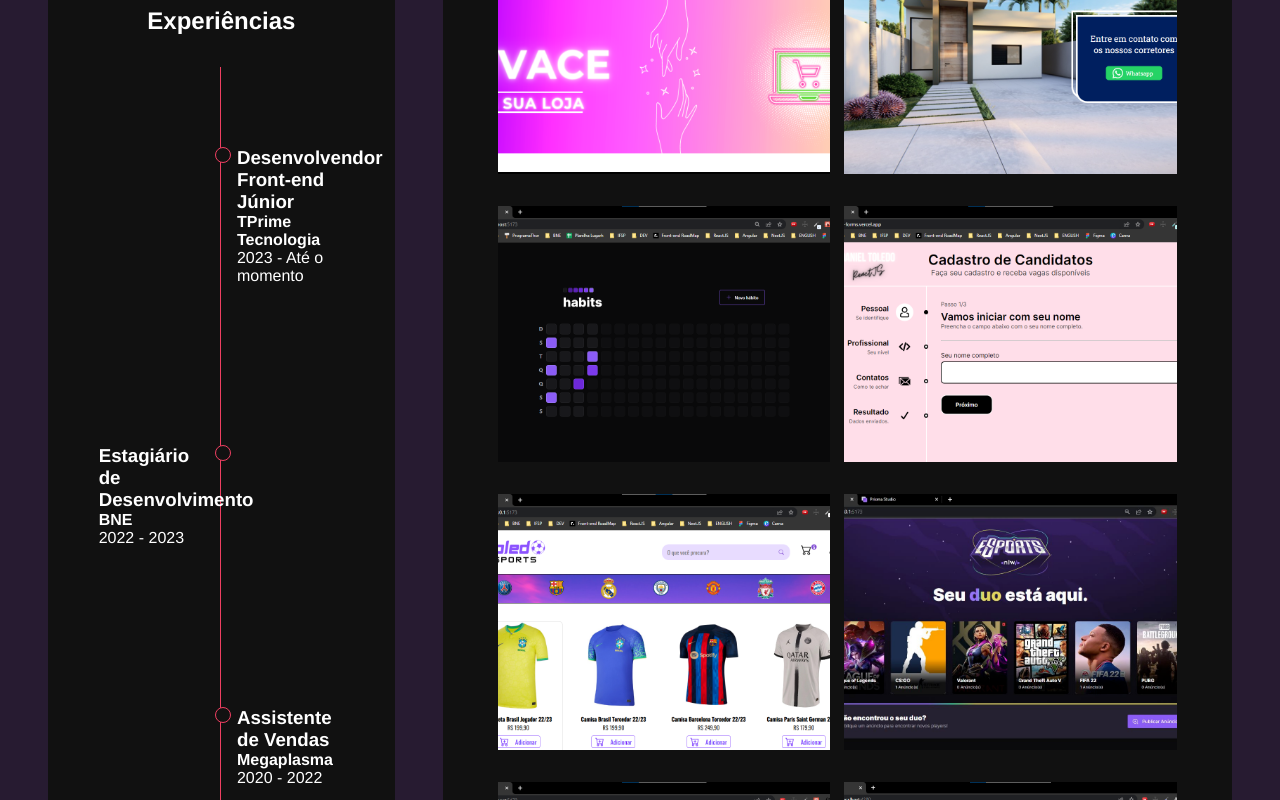
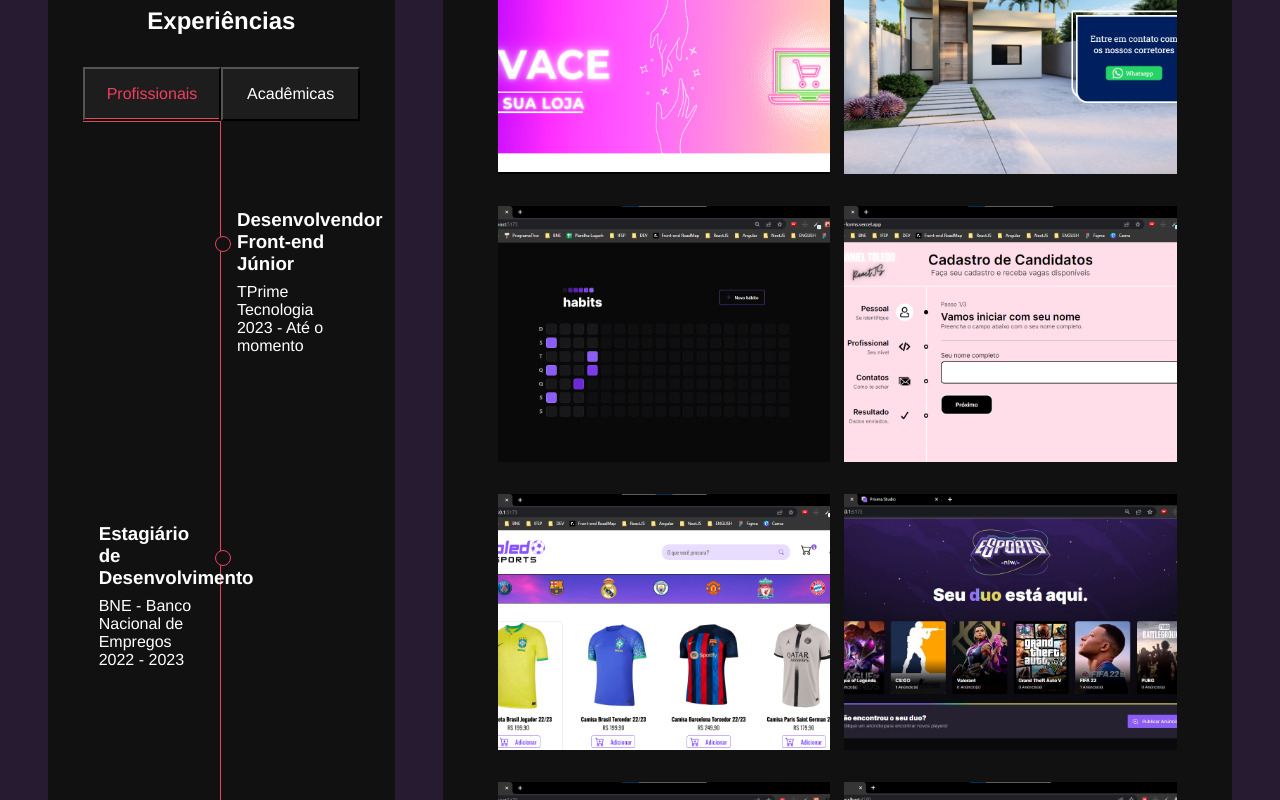
Before and after one commit to DanielAlmeidaToledo/Portfolio_DanielToledo, a React (Vite) app: page / in a window 1280 px wide. Shown: the part 1640-2440 px from the top of the page. Built offline with nearby package versions, Linux system fonts and the light colour scheme.

Commit message:
Adding Experiences and Courses

```diff
--- a/package.json
+++ b/package.json
@@ -9,6 +9,7 @@
     "preview": "vite preview"
   },
   "dependencies": {
+    "@radix-ui/react-tabs": "^1.0.2",
     "@react-spring/web": "^9.7.1",
     "@types/react-slick": "^0.23.10",
     "react": "^18.2.0",
--- a/src/components/Experience.tsx
+++ b/src/components/Experience.tsx
@@ -1,4 +1,5 @@
 import "../styles/components/experience.sass";
+import * as Tabs from "@radix-ui/react-tabs";
 
 const Experiences = [
   {
@@ -8,13 +9,31 @@
   },
   {
     role: "Estagiário de Desenvolvimento",
-    company: "BNE",
+    company: "BNE - Banco Nacional de Empregos",
     date: "2022 - 2023",
   },
   {
     role: "Assistente de Vendas",
-    company: "Megaplasma",
+    company: "Megaplasma Comercial",
     date: "2020 - 2022",
+  },
+  {
+    role: "Monitor de Matemática",
+    company: "IFSP- Campus Boituva",
+    date: "2019",
+  },
+];
+
+const Courses = [
+  {
+    role: "Análise e Desenvolvimento de Sistemas",
+    company: "IFSP - Campus Boituva",
+    date: "2022 - 2024",
+  },
+  {
+    role: "Técnico em Redes de Computadores",
+    company: "IFSP - Campus Boituva",
+    date: "2017 - 2019",
   },
 ];
 
@@ -23,7 +42,48 @@
     <div className="experience-container">
       <h2>Experiências</h2>
 
-      <div className="experiences-list">
+      <Tabs.Root className="TabsRoot" defaultValue="tab1">
+        <Tabs.List className="TabsList" aria-label="Manage your account">
+          <Tabs.Trigger className="TabsTrigger" value="tab1">
+            Profissionais
+          </Tabs.Trigger>
+          <Tabs.Trigger className="TabsTrigger" value="tab2">
+            Acadêmicas
+          </Tabs.Trigger>
+        </Tabs.List>
+        <Tabs.Content className="TabsContent" value="tab1">
+          <div className="experiences-list">
+            {Experiences.map((experience) => {
+              const { role, company, date } = experience;
+              return (
+                <div className="experience-item" key={company}>
+                  <div className="circle"></div>
+                  <h3>{role}</h3>
+                  <span>{company}</span>
+                  <p>{date}</p>
+                </div>
+              );
+            })}
+          </div>
+        </Tabs.Content>
+        <Tabs.Content className="TabsContent" value="tab2">
+          <div className="experiences-list">
+            {Courses.map((experience) => {
+              const { role, company, date } = experience;
+              return (
+                <div className="experience-item" key={company}>
+                  <div className="circle"></div>
+                  <h3>{role}</h3>
+                  <h4>{company}</h4>
+                  <p>{date}</p>
+                </div>
+              );
+            })}
+          </div>
+        </Tabs.Content>
+      </Tabs.Root>
+
+      {/* <div className="experiences-list">
         {Experiences.map((experience) => {
           const { role, company, date } = experience;
           return (
@@ -35,7 +95,7 @@
             </div>
           );
         })}
-      </div>
+      </div>*/}
     </div>
   );
 };
--- a/src/styles/components/aboutcontainer.sass
+++ b/src/styles/components/aboutcontainer.sass
@@ -30,4 +30,4 @@
 
         svg
             font-size: 350%
-            color: #EE3F61
+            color: variables.$default-color
--- a/src/styles/components/experience.sass
+++ b/src/styles/components/experience.sass
@@ -11,6 +11,24 @@
     h2
         width: 100%
         margin-bottom: 2rem
+
+    .TabsList
+        flex-shrink: 0
+        display: flex
+
+        .TabsTrigger
+            @include mixins.center
+            background-color: variables.$bg-color-secondary
+            color: variables.$text-color
+            padding: 1rem
+            flex: 1
+            cursor: pointer
+            font-size: 1rem
+            user-select: none
+
+        .TabsTrigger[data-state='active']
+            color: variables.$default-color
+            box-shadow: inset 0 -1px 0 0 currentColor, 0 1px 0 0 currentColor
 
     .experiences-list
         width: 100%
@@ -26,20 +44,25 @@
             .circle
                 position: absolute
                 left: 48.2%
+                margin-top: 10%
                 content: ''
                 width: 1rem
                 height: 1rem
                 border-radius: 50%
-                border: 1px solid #EE3F61
+                border: 1px solid variables.$default-color
                 background: variables.$bg-color
                 cursor: pointer
+
+            h3
+                width: 100%
+                margin: .5rem 0
 
             &:nth-child(odd)
                 float: left
                 margin-left: 49%
-                border-left: 1px solid #EE3F61
+                border-left: 1px solid variables.$default-color
 
             &:nth-child(even)
                 float: right
                 margin-right: 50%
-                border-right: 1px solid #EE3F61
+                border-right: 1px solid variables.$default-color
--- a/src/styles/components/homecontainer.sass
+++ b/src/styles/components/homecontainer.sass
@@ -6,7 +6,6 @@
     margin-bottom: 3rem
     width: 110%
     height: 100vh
-    // background-image: linear-gradient(to bottom, rgba(0, 0, 0, 0), variables.$body-bg-color), url('../../assets/background2.png')
     background-image: url('../../assets/background.png')
     background-size: 100%
     background-position: center
--- a/src/styles/main.sass
+++ b/src/styles/main.sass
@@ -10,7 +10,7 @@
         width: .8rem
 
     &::-webkit-scrollbar-thumb
-        background: #EE3F61
+        background: variables.$default-color
         border-radius: 10px
 
 body
--- a/src/styles/variables.sass
+++ b/src/styles/variables.sass
@@ -3,6 +3,7 @@
 $text-color-secondary: #a6a6a6
 $body-bg-color: #271b31
 $bg-color: #111
+$default-color: #EE3F61
 $bg-color-secondary: #1d1d1d
 $container-border-radius: 10px
 $card-border-radius: 5px
```
Also changed, not shown: 2 other files (tests, documents, lock files or other folders).
